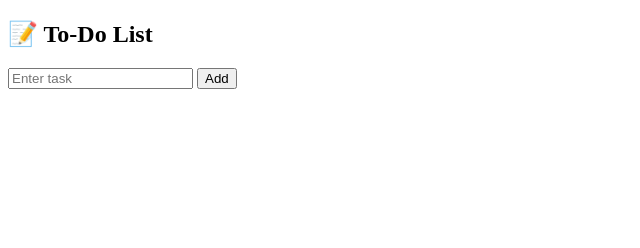
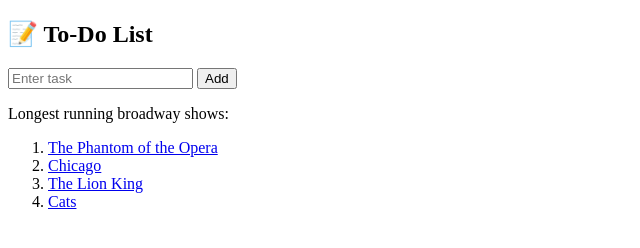
Before and after one commit to AliAsjad512/JavaScipt-Backlogs, a plain HTML site: page Javascript/practise/practise.html in a window 1280 px wide. Shown: the whole page, without its empty margins (0-640 px from the left). Drawn offline with Linux system fonts and the light colour scheme.

Commit message:
ordered list

```diff
--- a/Javascript/practise/practise.html
+++ b/Javascript/practise/practise.html
@@ -12,6 +12,15 @@
 
   <ul id="taskList"></ul>
 
+   <p id="the_paragraph">Longest running broadway shows:</p>
+ <ol>
+ <li><a href="http://www.thephantomoftheopera.com/">The Phantom of
+the Opera</a></li>
+ <li><a href="http://www.chicagothemusical.com/">Chicago</a></li>
+ <li><a href="http://www.thelionking.com/">The Lion King</a></li>
+ <li><a href="http://www.catsthemusical.com/">Cats</a></li>
+ </ol>
+
   <script src="practise.js"></script>
 </body>
 </html>
```
